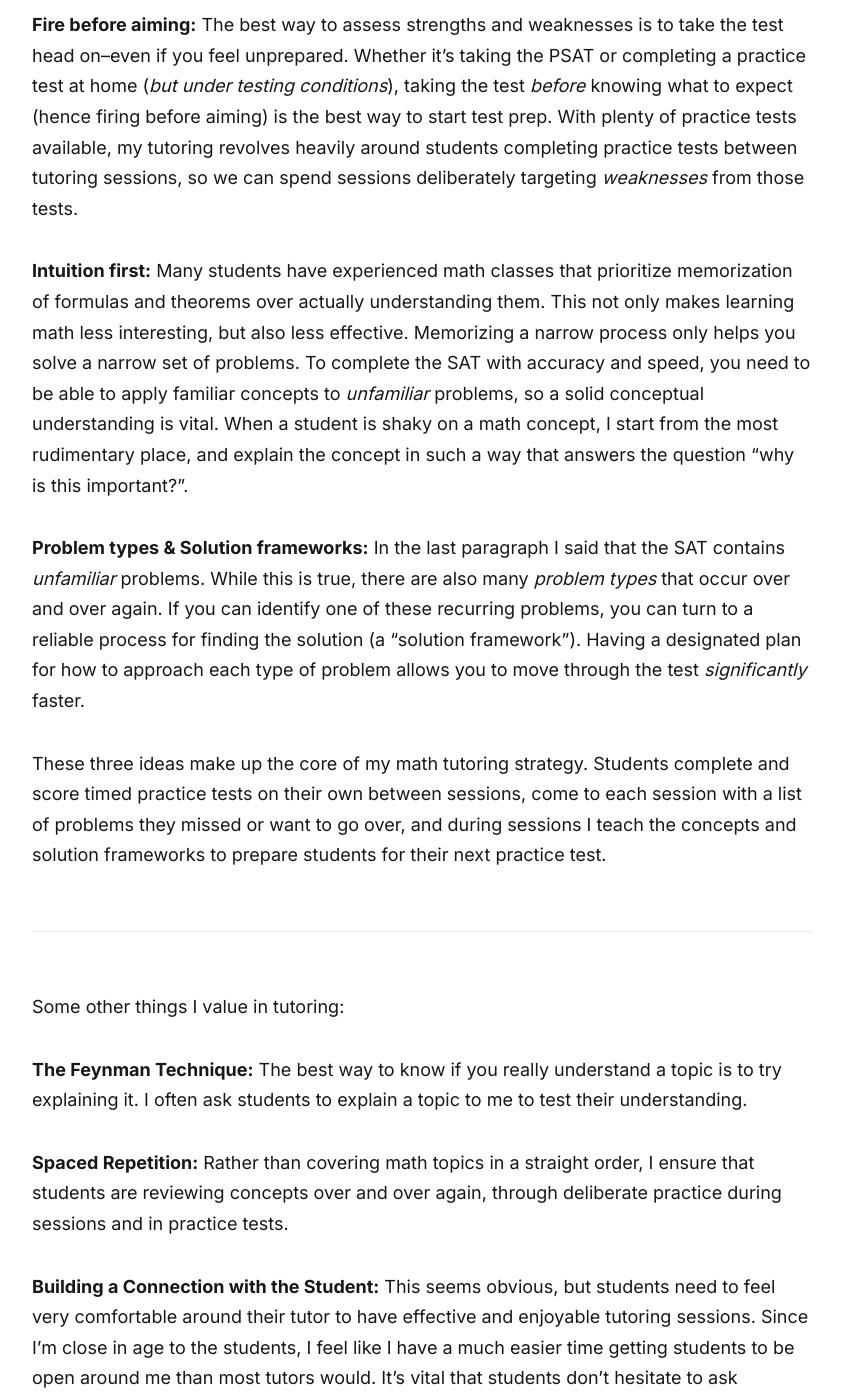
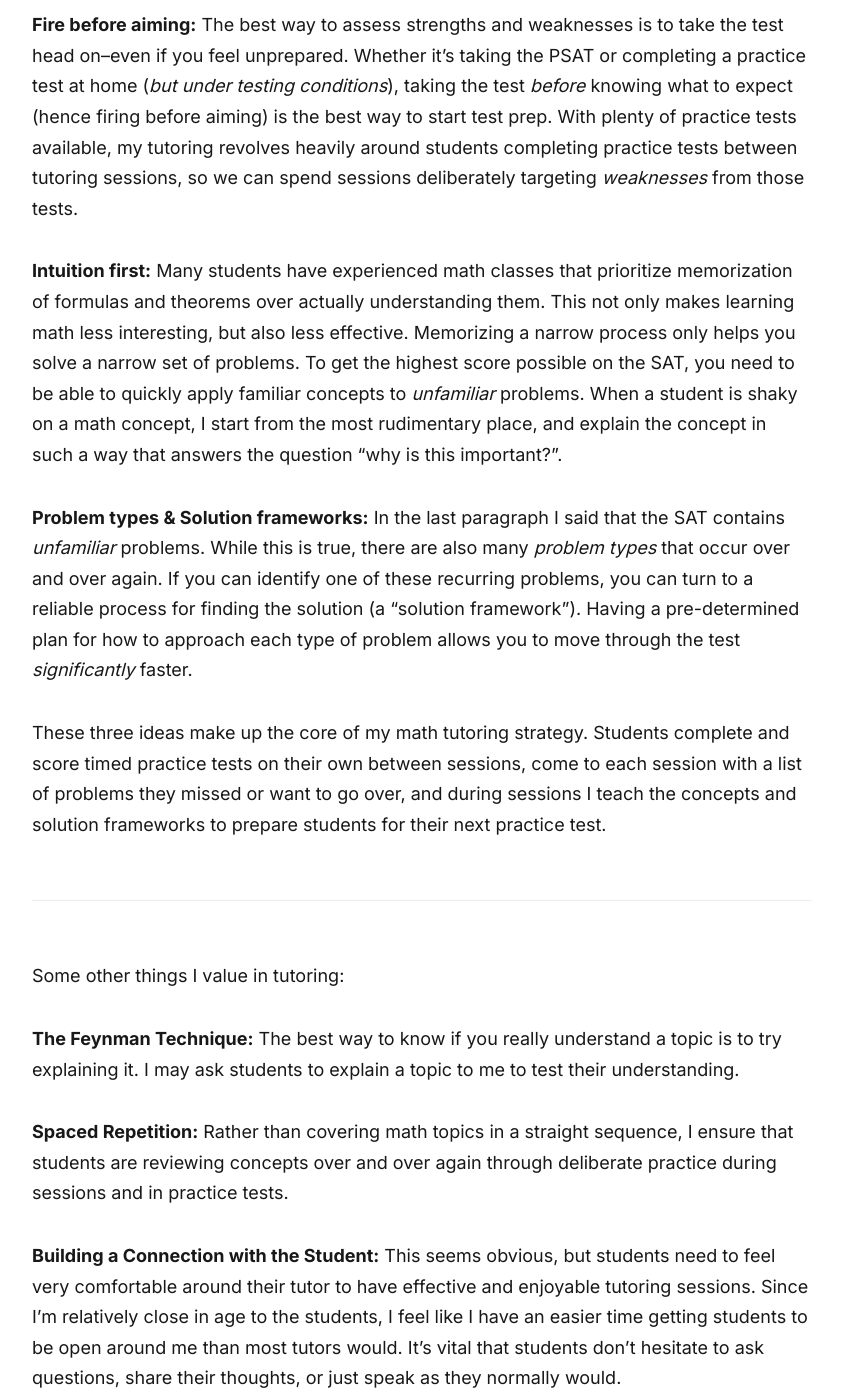
Before and after one commit to qExobyte/qExobyte.github.io, a Jekyll site: the page built from _pages/strategy.md, in a window 1280 px wide and 1400 px high, scrolled down 355 px. Shown: the whole window, without its empty margins (218-1061 px from the left). Built offline with Jekyll 4.4.1, drawn with Linux system fonts in a browser that asks for light colours; nearby versions of some CDN libraries; some web fonts are replaced; some of the changed text lies outside the part shown.

```diff
--- a/_data/settings.yml
+++ b/_data/settings.yml
@@ -58,13 +58,13 @@
 # Projects Settings
 projects__settings:
   projects__title: Videos
-  projects__description: Here are some helpful videos I've made.
+  projects__description: Here are some videos I've made.
 
 
 #-------------------------------
 # Testimonials Section
 testimonial__title: What students say
-testimonial__description: Testimonials coming soon!
+testimonial__description: Testimonials coming eventually!
 
 testimonial__items:
   - name: "TBD"
--- a/_includes/footer.html
+++ b/_includes/footer.html
@@ -71,7 +71,7 @@
       <div class="col col-12">
         <div class="footer__info">
           <div class="footer__info-box">
-            <div class="copyright">{{site.time | date: '%Y'}} &copy; <a href="/">{{site.data.settings.title}}</a>. Crafted & Designed by <a href="https://jekyllthemes.io/developers/artem-sheludko">Artem Sheludko</a>.</div>
+            <div class="copyright">{{site.time | date: '%Y'}} &copy; <a href="/">{{site.data.settings.title}}</a>. </div>
             <div class="top" title="Top"><i class="ion ion-ios-arrow-up"></i></div>
           </div>
         </div>
--- a/_includes/section-projects.html
+++ b/_includes/section-projects.html
@@ -39,8 +37,6 @@
     </div>
   </div>
 
--->
-
   <!-- This link is in the "see all" button on the homepage -->
 
   <!-- TEMPORARY TO REMOVE SEE ALL BUTTON
--- a/_pages/strategy.md
+++ b/_pages/strategy.md
@@ -8,9 +8,9 @@
 
 **Fire before aiming:** The best way to assess strengths and weaknesses is to take the test head on--even if you feel unprepared. Whether it's taking the PSAT or completing a practice test at home (*but under testing conditions*), taking the test *before* knowing what to expect (hence firing before aiming) is the best way to start test prep. With plenty of practice tests available, my tutoring revolves heavily around students completing practice tests between tutoring sessions, so we can spend sessions deliberately targeting *weaknesses* from those tests.
 
-**Intuition first:** Many students have experienced math classes that prioritize memorization of formulas and theorems over actually understanding them. This not only makes learning math less interesting, but also less effective. Memorizing a narrow process only helps you solve a narrow set of problems. To complete the SAT with accuracy and speed, you need to be able to apply familiar concepts to *unfamiliar* problems, so a solid conceptual understanding is vital. When a student is shaky on a math concept, I start from the most rudimentary place, and explain the concept in such a way that answers the question "why is this important?".
+**Intuition first:** Many students have experienced math classes that prioritize memorization of formulas and theorems over actually understanding them. This not only makes learning math less interesting, but also less effective. Memorizing a narrow process only helps you solve a narrow set of problems. To get the highest score possible on the SAT, you need to be able to quickly apply familiar concepts to *unfamiliar* problems. When a student is shaky on a math concept, I start from the most rudimentary place, and explain the concept in such a way that answers the question "why is this important?".
 
-**Problem types & Solution frameworks:** In the last paragraph I said that the SAT contains *unfamiliar* problems. While this is true, there are also many *problem types* that occur over and over again. If you can identify one of these recurring problems, you can turn to a reliable process for finding the solution (a "solution framework"). Having a designated plan for how to approach each type of problem allows you to move through the test *significantly* faster.
+**Problem types & Solution frameworks:** In the last paragraph I said that the SAT contains *unfamiliar* problems. While this is true, there are also many *problem types* that occur over and over again. If you can identify one of these recurring problems, you can turn to a reliable process for finding the solution (a "solution framework"). Having a pre-determined plan for how to approach each type of problem allows you to move through the test *significantly* faster.
 
 These three ideas make up the core of my math tutoring strategy. Students complete and score timed practice tests on their own between sessions, come to each session with a list of problems they missed or want to go over, and during sessions I teach the concepts and solution frameworks to prepare students for their next practice test.
 
@@ -18,13 +18,13 @@
 
 Some other things I value in tutoring:
 
-**The Feynman Technique:** The best way to know if you really understand a topic is to try explaining it. I often ask students to explain a topic to me to test their understanding.
+**The Feynman Technique:** The best way to know if you really understand a topic is to try explaining it. I may ask students to explain a topic to me to test their understanding.
 
-**Spaced Repetition:** Rather than covering math topics in a straight order, I ensure that students are reviewing concepts over and over again, through deliberate practice during sessions and in practice tests.
+**Spaced Repetition:** Rather than covering math topics in a straight sequence, I ensure that students are reviewing concepts over and over again through deliberate practice during sessions and in practice tests.
 
-**Building a Connection with the Student:** This seems obvious, but students need to feel very comfortable around their tutor to have effective and enjoyable tutoring sessions. Since I'm close in age to the students, I feel like I have a much easier time getting students to be open around me than most tutors would. It's vital that students don't hesitate to ask questions, share their thoughts, or just speak as they normally would.
+**Building a Connection with the Student:** This seems obvious, but students need to feel very comfortable around their tutor to have effective and enjoyable tutoring sessions. Since I'm relatively close in age to the students, I feel like I have an easier time getting students to be open around me than most tutors would. It's vital that students don't hesitate to ask questions, share their thoughts, or just speak as they normally would.
 
-**Seeing learning from a student's perspective:** In 2016, the SAT was completely revamped by College Board. However, most SAT tutors learned and took the test far before 2016. As someone who learned and completed the SAT after the revamp, I can see the SAT, as well as the college admissions process surrounding it, from the perspective of a student today. I believe this does make an impact when teaching and building a connection with students.
+**Seeing learning from a student's perspective:** In 2016, the SAT was completely revamped by College Board. However, most SAT tutors learned and took the test far before 2016. As someone who self-studied and completed the SAT after the revamp, I can see the SAT, as well as the college admissions process surrounding it, from the perspective of a student today. I believe this does make an impact when teaching and building a connection with students.
 
 
 
--- a/projects/index.html
+++ b/projects/index.html
@@ -13,6 +13,10 @@
     {% endif %}
   </div>
 </div>
+
+<!--
+  <p><iframe src="https://www.youtube.com/embed/JgANv_aeJkQ" loading="lazy" frameborder="0" allowfullscreen></iframe></p>
+-->
 
 <div class="projects-page container animate">
   <div class="row">
```
Also changed, not shown: other parts of _includes/section-projects.html (+0 -2 lines), other parts of projects/index.html (+1 -1 lines), _projects/2022-04-07-script-using-pencil.md (+5 -31 lines), images/speedrun.png (added).
